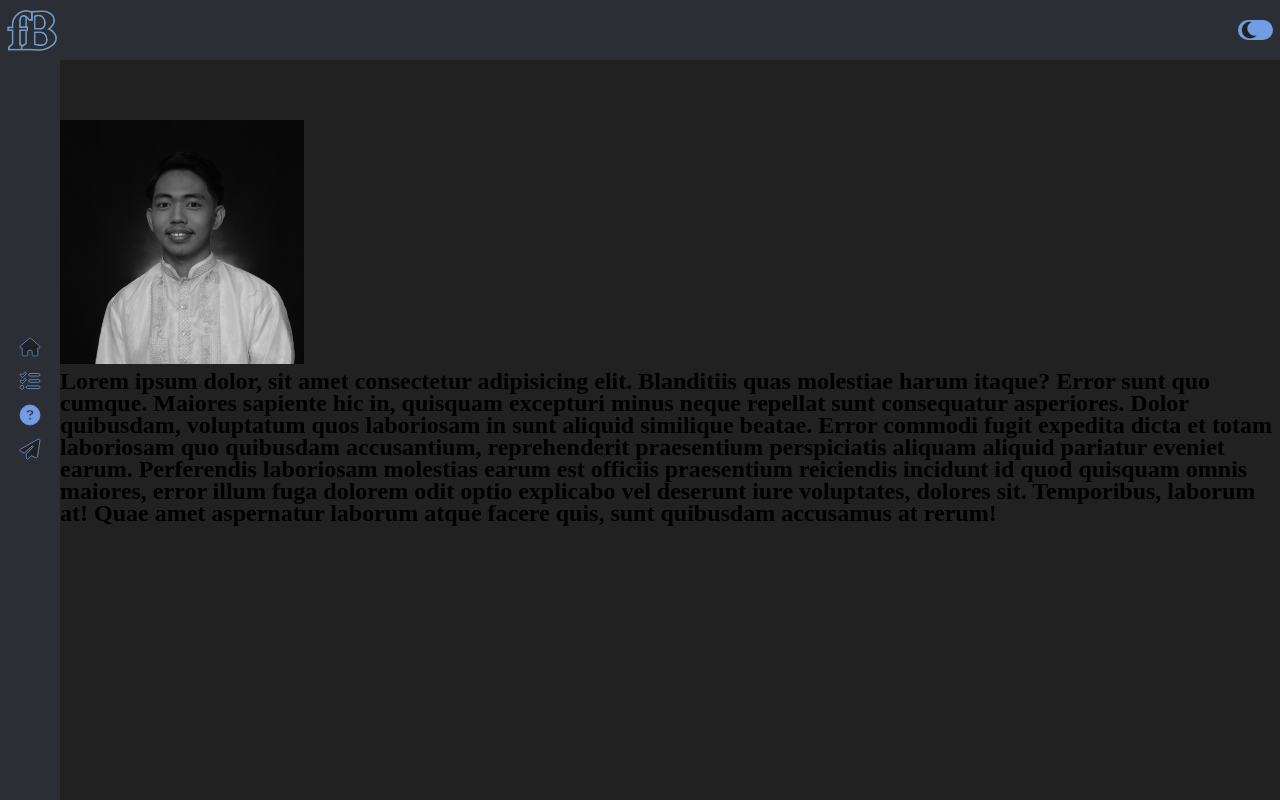
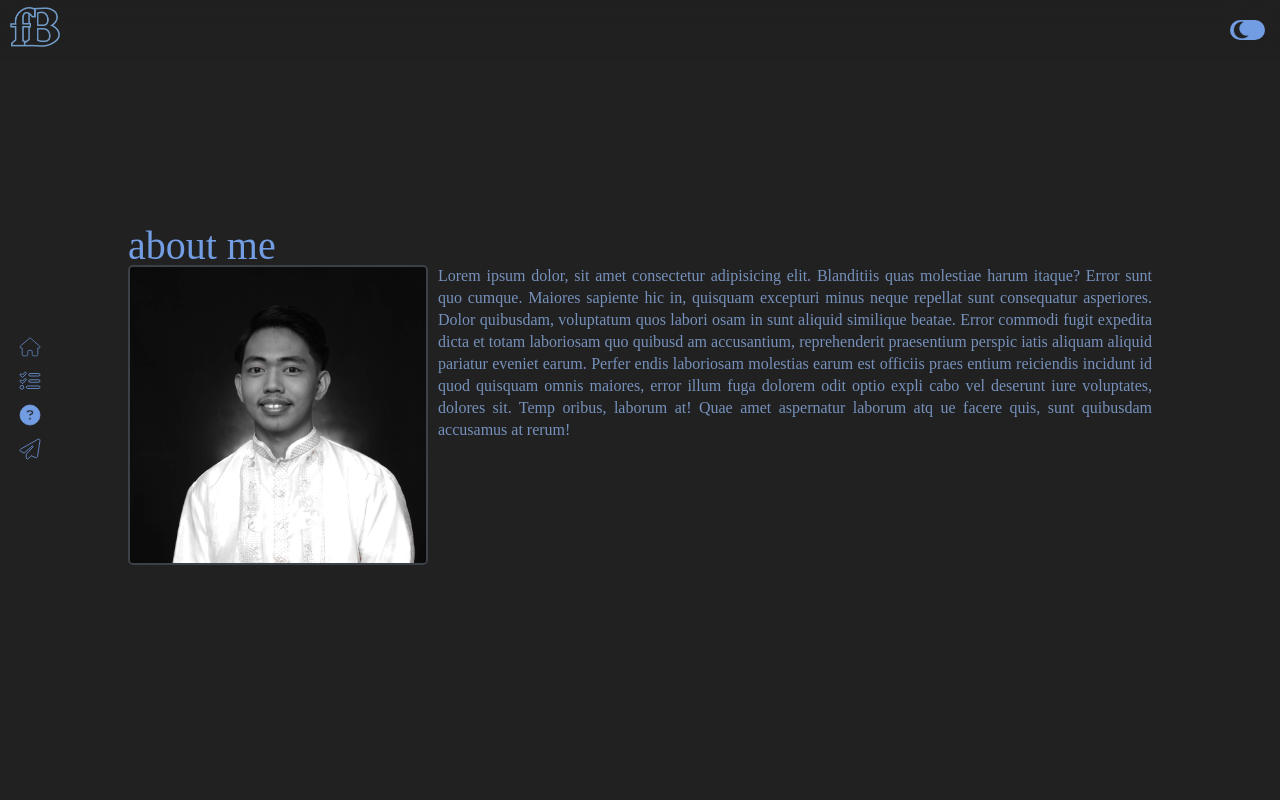
Before and after one commit to frankbejo/frankbejo-portfolio, a React (Create React App) app: page /about in a window 1280 px wide. Built offline with nearby package versions, Linux system fonts and the light colour scheme; a web font is replaced by a local one.

Commit message:
new commit

```diff
--- a/src/Theme.js
+++ b/src/Theme.js
@@ -18,6 +18,7 @@ export const GlobalStyles = createGlobalStyle`
 
     ::-webkit-scrollbar-thumb{
         background-color: ${(props) => props.theme.smallText};
+        border: 1px solid ${(props) => props.theme.fontColor};
     }
 
     ::-webkit-scrollbar-track{
@@ -90,7 +91,8 @@ nav{
     justify-content: space-between;
     width: 100%;
     height: 60px;
-    background-color: ${(props) => props.theme.navColor};
+    background-color: ${(props) => props.theme.backgroundColor}99;
+    backdrop-filter: blur(20px);
 }
 
 .side-nav{
@@ -101,17 +103,17 @@ nav{
     position: fixed;
     height: 100vh;
     width: 60px;
-    padding: 10px;
-    background-color: ${(props) => props.theme.navColor};
     z-index: -1;
+    margin-left: 0;
+    background-color: ${(props) => props.theme.backgroundColor};
+    transition: margin 300ms ease-in-out;
 }
 
 .brand-logo img{
-    position: absolute;
     width: 50px;
     height: auto;
-    margin-top: -20px;
-    margin-left: 7px;
+    opacity: 100%;
+    margin-left: 10px;
 }
 
 .menu-list{
@@ -121,7 +123,6 @@ nav{
     gap: 10px;
 
 }
-
 
 .menu-list li a.active svg path{
     fill: ${(props) => props.theme.fontColor};
@@ -144,7 +145,8 @@ svg path{
     height: 20px;
     display: flex;
     padding: 1px;
-    margin-right: 7px;
+    margin-right: 15px;
+    margin-left: 15px;
     align-items: center;
     background-color: ${(props) => props.theme.fontColor};
     border-radius: 20px;
@@ -154,6 +156,50 @@ svg path{
 .toggle-theme.light{
     justify-content: end;
 }
+
+.top-nav .left{
+    position: fixed;
+}
+
+.bar{
+    display: none;
+    justify-content: center;
+    align-items: center;
+    width: 60px;
+    height: 60px;
+    gap: 3px;
+    transform: rotate(90deg);
+}
+
+.bar .top, .mid, .bot{
+    content: "";
+    width: 2px;
+    height: 20px;
+    border-radius: 20px;
+    background-color: ${(props) => props.theme.fontColor};
+}
+
+
+
+@media screen and (max-width: 800px) {
+
+        .bar{
+            display: flex;
+        }
+
+        .top-nav .left{
+            position: relative;
+        }
+
+        .side-nav.show{
+            margin-left: 0;
+        }
+
+        .side-nav.hide{
+            margin-left: -60px;
+}
+
+    }
 `
 
 export const StyledHome = styled.div`
@@ -186,7 +232,6 @@ export const StyledHome = styled.div`
         position: relative;
         flex-direction: column;
         align-items: center;
-        padding-left: 60px;
         width: 50%;
         gap: 20px;
         margin-top: 80px;
@@ -257,7 +302,8 @@ export const StyledHome = styled.div`
 
 @media screen and (max-width: 800px) {
     .landing-home-page{
-        width: 80%;
+        width: 50%;
+        min-width: 230px;
     }
 }
 
@@ -271,7 +317,6 @@ export const StyledProjects = styled.div`
         flex-direction: column;
         justify-content: center;
         align-items: center;
-        padding-left: 60px;
         padding-top: 120px;
         padding-bottom: 120px;
         width: 100%;
@@ -383,9 +428,12 @@ export const StyledProjects = styled.div`
 
     .bottom-links .view-live{
         border: 1px solid ${(props) => props.theme.componentColor};
+        background-color: ${(props) => props.theme.smallText};
+    }
+
+    .bottom-links .view-live a{
         color: ${(props) => props.theme.backgroundColor};
-        background-color: ${(props) => props.theme.smallText};
-
+        text-decoration: none;
     }
 
     .bottom-links .view-code{
@@ -393,9 +441,12 @@ export const StyledProjects = styled.div`
         align-items: center;
         position: relative;
         overflow: hidden;
+        border: 1px solid ${(props) => props.theme.componentColor};
+    }
+
+    .bottom-links .view-code a{
         color: ${(props) => props.theme.fontColor};
-
-        border: 1px solid ${(props) => props.theme.componentColor};
+        text-decoration: none;
     }
 
     .view-code .viewcode-bg{
@@ -447,8 +498,8 @@ export const StyledProjects = styled.div`
     }
 
     .image-container{
-        width: calc(100vw / 2.7);
-        height: calc(100vw / 4.3);
+        width: calc(100vw / 2.5);
+        height: calc(100vw / 4);
     }
 
     .image-container img{
@@ -490,8 +541,8 @@ export const StyledProjects = styled.div`
     }
 
     .image-container{
-        width: calc(100vw / 1.3);
-        height: calc(100vw / 2.1);
+        width: calc(100vw / 1.1);
+        height: calc(100vw / 1.8);
     }
 
     }
@@ -500,16 +551,42 @@ export const StyledProjects = styled.div`
 
 export const StyledAbout = styled.div`
     section.about{
-        padding-left: 60px;
+        display: flex;
+        justify-content: center;
+        align-items: center;
         padding-top: 120px;
         padding-bottom: 120px;
         width: 100%;
+        height: 100vh;
+    }
+
+    .content-container{
+        width: 80%;
+    }
+
+    .title-page span{
+        font-size: 40px;
+        color: ${(props) => props.theme.fontColor};
     }
 
     img{
-        width: 20%;
+        width: 300px;
+        height: 300px;
+        border: 2px solid ${(props) => props.theme.navColor};
+        border-radius: 5px;
+        filter: brightness(140%);
+    }
 
+    .about-container{
+        display: flex;
+        gap: 10px;
     }
+
+    .about-container p{
+        color: ${(props) => props.theme.smallText};
+        text-align: justify;
+    }
+
 
 `
 
@@ -517,7 +594,6 @@ export const StyledContacts = styled.div`
     section.contacts{
         display: flex;
         justify-content: center;
-        padding-left: 60px;
         padding-top: 160px;
         padding-bottom: 120px;
         width: 100%;
--- a/src/components/Item.js
+++ b/src/components/Item.js
@@ -1,7 +1,7 @@
 import {motion} from 'framer-motion';
 import { Projectitem } from '../data';
 
-const Item = ({index, image, projectname, desc}) => {
+const Item = ({index, image, projectname, desc, liveviewlink, viewcodelink}) => {
 
     return(
         <motion.li
@@ -17,11 +17,11 @@ const Item = ({index, image, projectname, desc}) => {
                 </div>
                 <div className="bottom-links">
                     <div className="view-code">
-                        <span>viewcode</span>
+                        <a href={viewcodelink} target="_blank">viewcode</a>
                         <div className="viewcode-bg"></div>
                     </div>
                 <div className="view-live">
-                    viewlive
+                    <a href={liveviewlink} target="_blank">viewlive</a>
                 </div>
                 </div>
             </div>
--- a/src/components/Navbar.js
+++ b/src/components/Navbar.js
@@ -1,4 +1,4 @@
-import {useEffect, useLayoutEffect, useState } from "react";
+import {useEffect, useState } from "react";
 import { NavLink, Outlet } from 'react-router-dom'
 import { ThemeProvider } from 'styled-components'
 import { StyledNavbar, GlobalStyles, darkmode, lightmode } from "../Theme";
@@ -9,10 +9,16 @@ import { FontAwesomeIcon } from "@fortawesome/react-fontawesome";
 
 const Navbar = () => {
     const [theme, settheme] = useState(null)
+    const [isMenu, setIsMenu] = useState(false)
 
     const SetTheme = () => {
         settheme(!theme)
         localStorage.setItem("theme",theme)
+    }
+
+    const SetMenu = () => {
+        setIsMenu(!isMenu)
+        console.log(isMenu)
     }
 
     return(
@@ -20,36 +26,45 @@ const Navbar = () => {
         <StyledNavbar>
             <nav>
                 <div className="top-nav">
+                    <div className="left">
+                        <div className="burger-menu show">
+                            <div className="bar" onClick={() => SetMenu()}>
+                                <div className="top"></div>
+                                <div className="mid"></div>
+                                <div className="top"></div>
+                            </div>
+                        </div>
+                    </div>
                     <div className="brand-logo">
-                        <NavLink to="/">
-                            <img src={logo} alt="logo" />
-                        </NavLink>
-                    </div>
+                            <NavLink to="/">
+                                <img src={logo} alt="logo" />
+                            </NavLink>
+                        </div>
                     <div className={`toggle-theme ${theme ? "light":"dark"}`} onClick={() => SetTheme()}>
                         {
                             <FontAwesomeIcon icon={theme ? faSun : faMoon} />
                         }
                     </div>
                 </div>
-                <div className="side-nav">
+                <div className={`side-nav ${isMenu ? "show":"hide"}`}>
                     <ul className="menu-list">
                         <li>
-                            <NavLink to="/" className={({isActive}) => {return isActive ? "active":""}}>
+                            <NavLink to="/" className={({isActive}) => {return isActive ? "active":""}} onClick={() => SetMenu() }>
                                 <FontAwesomeIcon icon={faHome} />
                             </NavLink>
                         </li>
                         <li>
-                            <NavLink to="projects" className={({isActive}) => {return isActive ? "active":""}}>
+                            <NavLink to="projects" className={({isActive}) => {return isActive ? "active":""}} onClick={() => SetMenu() }>
                                 <FontAwesomeIcon icon={faListCheck} />
                             </NavLink>
                         </li>
                         <li>
-                            <NavLink to="about" className={({isActive}) => {return isActive ? "active":""}}>
+                            <NavLink to="about" className={({isActive}) => {return isActive ? "active":""}} onClick={() => SetMenu() }>
                                 <FontAwesomeIcon icon={faCircleQuestion} />
                             </NavLink>
                         </li>
                         <li>
-                            <NavLink to="contacts" className={({isActive}) => {return isActive ? "active":""}}>
+                            <NavLink to="contacts" className={({isActive}) => {return isActive ? "active":""}} onClick={() => SetMenu() }>
                                 <FontAwesomeIcon icon={faPaperPlane} />
                             </NavLink>
                         </li>
--- a/src/data.js
+++ b/src/data.js
@@ -11,8 +11,8 @@ export const projects = [
             tablet_view: "../images/projects-view/jandf-clothing-home.jpg",
             other: "../images/projects-view/jandf-clothing-home.jpg"
         },
-        liveviewlink: "",
-        viewcodelink: "",
+        liveviewlink: "https://jandf-clothing.vercel.app/",
+        viewcodelink: "https://github.com/frankbejo/jandf-clothing",
         status: "online",
         deployment: "vercel"
     },
--- a/src/pages/About.js
+++ b/src/pages/About.js
@@ -1,13 +1,40 @@
 import { StyledAbout } from "../Theme";
 import picture from '../images/BEJO-415.JPG';
+import {motion} from 'framer-motion';
 
 const About = () => {
     return(
         <StyledAbout>
-            <section className="about">
-                <img src={picture} alt="awdawd" />
-                <h1>Lorem ipsum dolor, sit amet consectetur adipisicing elit. Blanditiis quas molestiae harum itaque? Error sunt quo cumque. Maiores sapiente hic in, quisquam excepturi minus neque repellat sunt consequatur asperiores. Dolor quibusdam, voluptatum quos laboriosam in sunt aliquid similique beatae. Error commodi fugit expedita dicta et totam laboriosam quo quibusdam accusantium, reprehenderit praesentium perspiciatis aliquam aliquid pariatur eveniet earum. Perferendis laboriosam molestias earum est officiis praesentium reiciendis incidunt id quod quisquam omnis maiores, error illum fuga dolorem odit optio explicabo vel deserunt iure voluptates, dolores sit. Temporibus, laborum at! Quae amet aspernatur laborum atque facere quis, sunt quibusdam accusamus at rerum!</h1>
-            </section>
+            <motion.section
+            className="about"
+            initial={{opacity: 0}}
+            animate={{opacity: 1}}
+            exit={{opacity: 0}}>
+                <div className="content-container">
+                <div className="title-page">
+                    <span>about me</span>
+                </div>
+                <div className="about-container">
+                    <img src={picture} alt="awdawd" />
+                    <p>Lorem ipsum dolor, sit amet consectetur adipisicing
+                        elit. Blanditiis quas molestiae harum itaque? Error
+                        sunt quo cumque. Maiores sapiente hic in, quisquam
+                        excepturi minus neque repellat sunt consequatur
+                        asperiores. Dolor quibusdam, voluptatum quos labori
+                        osam in sunt aliquid similique beatae. Error commodi
+                        fugit expedita dicta et totam laboriosam quo quibusd
+                        am accusantium, reprehenderit praesentium perspic
+                        iatis aliquam aliquid pariatur eveniet earum. Perfer
+                        endis laboriosam molestias earum est officiis praes
+                        entium reiciendis incidunt id quod quisquam omnis
+                        maiores, error illum fuga dolorem odit optio expli
+                        cabo vel deserunt iure voluptates, dolores sit. Temp
+                        oribus, laborum at! Quae amet aspernatur laborum atq
+                        ue facere quis, sunt quibusdam accusamus at rerum!
+                    </p>
+                </div>
+                </div>
+            </motion.section>
         </StyledAbout>
     )
 }
--- a/src/pages/Contacts.js
+++ b/src/pages/Contacts.js
@@ -9,7 +9,7 @@ import ContactInputs from "../components/ContactInputs";
 
 const Contacts = () => {
     const form = useRef();
-    const [isSent, setIsSent] = useState("errorsending");
+    const [isSent, setIsSent] = useState("");
     const [values, setValues] = useState({
         name: "",
         email: "",
```
